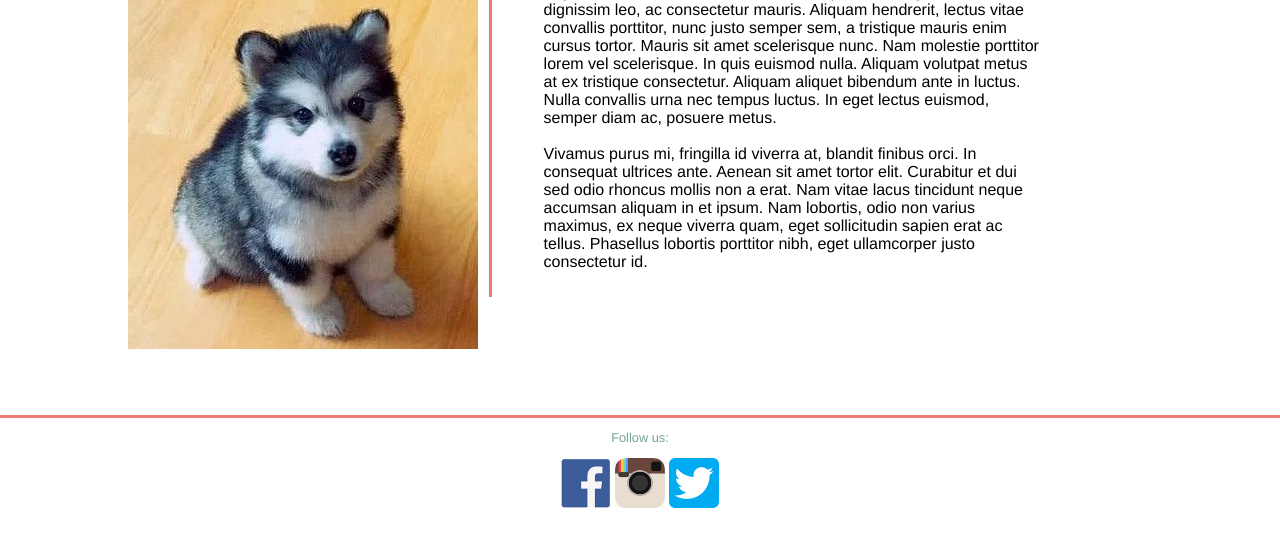
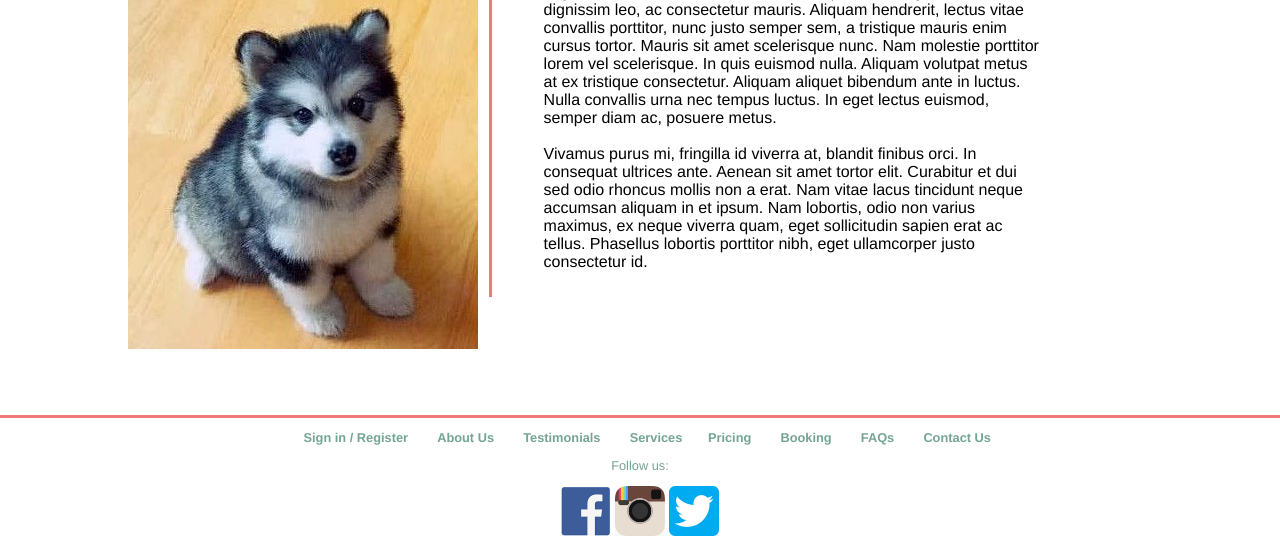
Before and after one commit to beruburu/Jojo, a PHP site: page / in a window 1280 px wide; the page is wider, and only the part inside the window is pictured. Shown: the part 769-1321 px from the top of that part. Before the commit the page ends 1277 px from the top of that part, so only its background shows below. Run offline with PHP 8.4, Linux system fonts and the light colour scheme.

Commit message:
Added links to footer.

```diff
--- a/Style/Base.css
+++ b/Style/Base.css
@@ -225,7 +225,7 @@ form {
 legend{
     display:block;
     padding:5px;
-    color:#f07877;;
+    color:#f07877;
 	font-weight:bold;
 	font-size:1.35em;
     background:#ffffff;
@@ -259,3 +259,9 @@ footer {
     color: #74A495;
     width: 100%;
 }
+
+/*The navigation at the footer.*/
+#footernav li {
+    display: inline-block;
+    padding-right: 2em;
+}
--- a/index.html
+++ b/index.html
@@ -6,6 +6,7 @@
         <title>Jojo's Dog Grooming</title>
         <link rel="stylesheet" href="Style/base.css" media="screen">
         <link rel="stylesheet" href="Style/printstyle.css" media="print">
+        <link rel="stylesheet" href="Style/footernav.css" media="screen">
     </head>
 
     <body>
@@ -65,7 +66,19 @@ Vivamus purus mi, fringilla id viverra at, blandit finibus orci. In consequat ul
 
         <!--Establishes the footer section-->
 		<footer>
-		    <p>Follow us:</p>
+		    <div id="footernav">
+                <ul>
+                    <li><a href="signIn.html">Sign in / Register</a></li>
+                    <li><a href="aboutus.html">About Us</a></li>
+                    <li><a href="testimonials.html">Testimonials</a></li>
+                    <li><a href="services.html">Services</a>
+                    <li><a href="pricing.html">Pricing</a></li>
+					<li><a href="booking.html">Booking</a></li>
+					<li><a href="faqs.html">FAQs</a></li>
+                    <li><a href="contactus.html">Contact Us</a></li>
+                </ul>
+            </div>
+            <p>Follow us:</p>
             <p><a href="#"><img src="Images/facebook.png"
                  width="50" height="50" alt="Facebook"></a>
                 <a href="#"><img src="Images/instagram.png"
```
